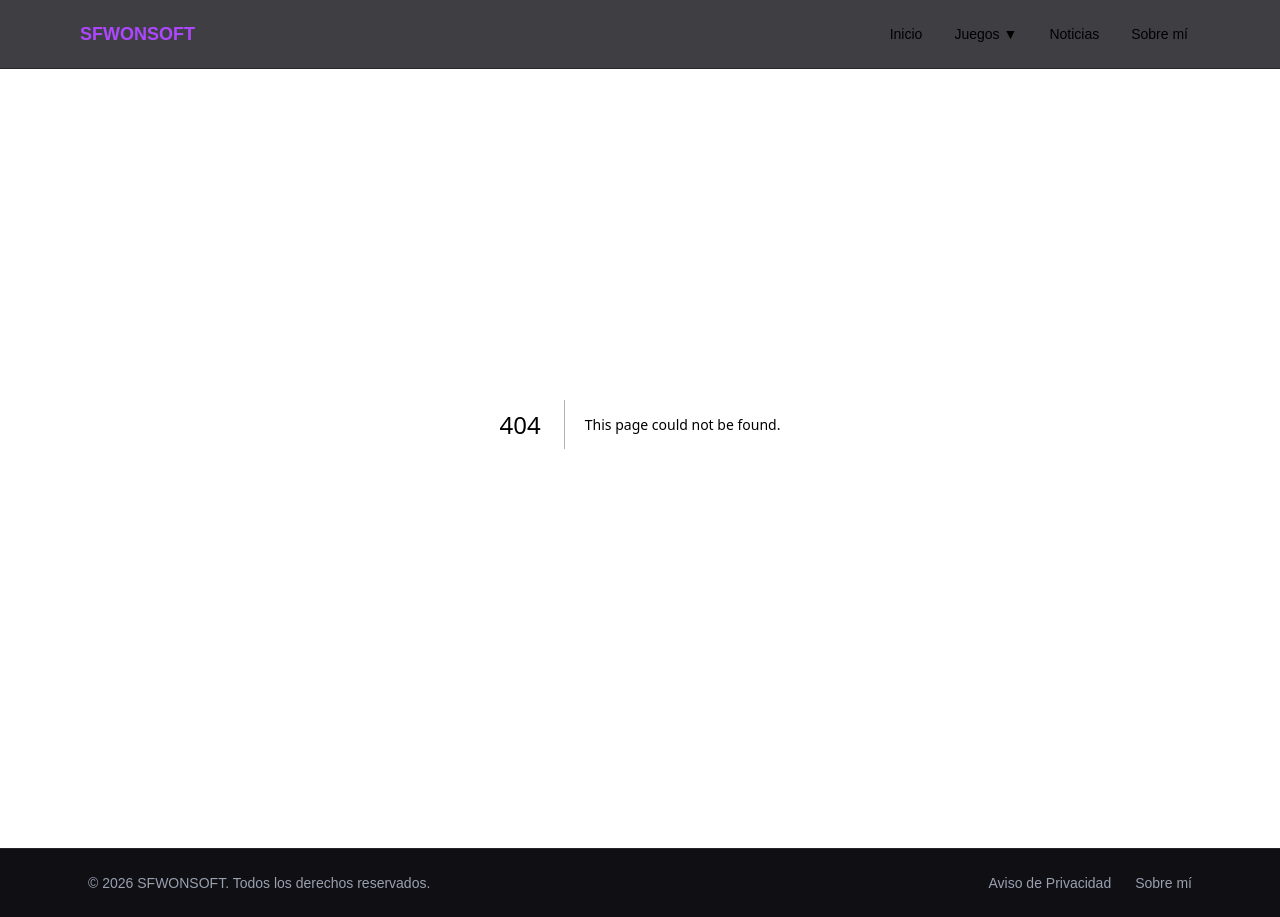
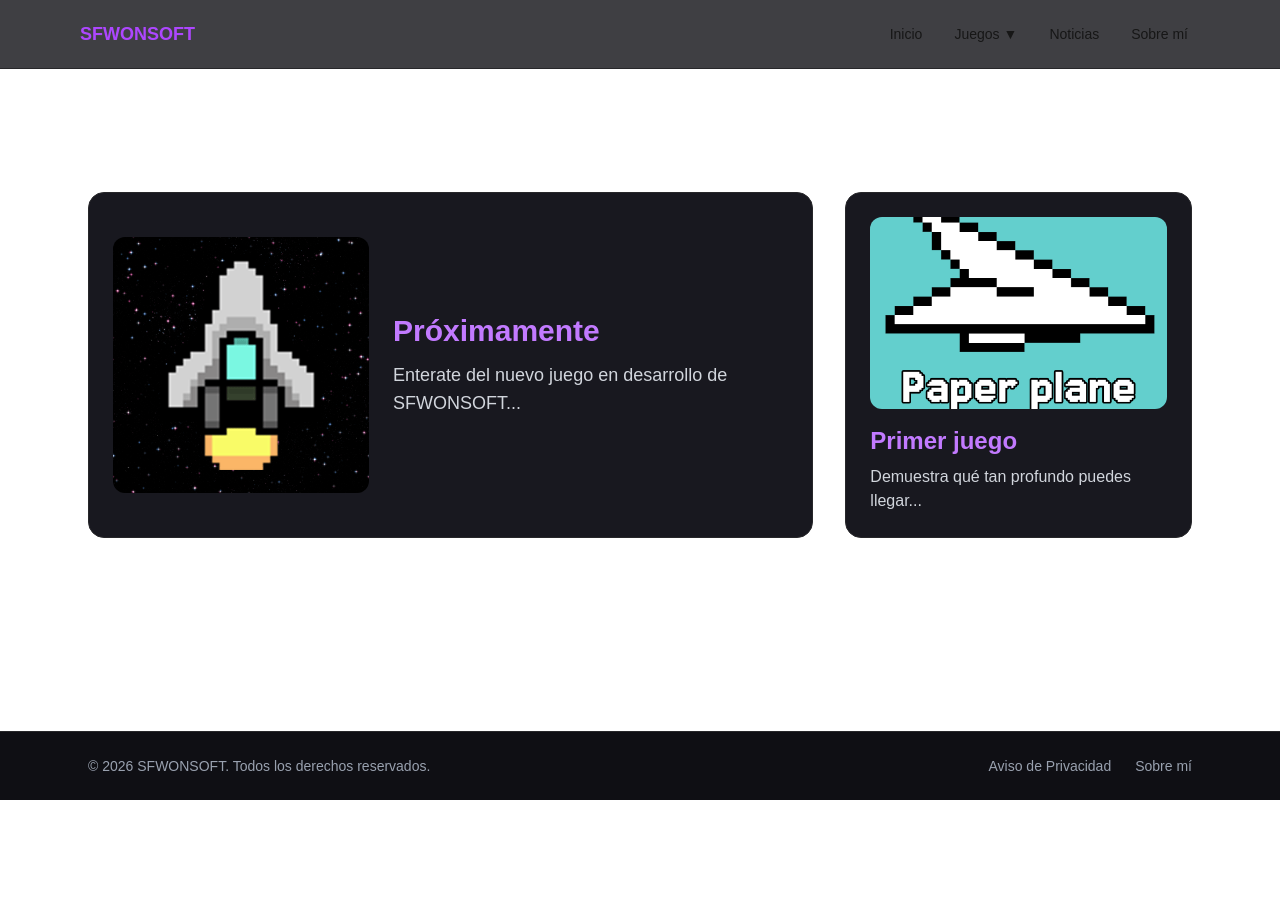
Before and after one commit to RyuZPlus/SfWinningPage, a Next.js app: page /news in a window 1280 px wide. Before the commit this address had no page. After the commit the page ends 800 px from the top, so only its background shows below. Built offline with nearby package versions, Linux system fonts and the light colour scheme.

Commit message:
Se agregó la sección about

```diff
--- a/app/about/components/aboutcta.tsx
+++ b/app/about/components/aboutcta.tsx
@@ -11,7 +11,7 @@ export default function AboutCTA() {
         href="/"
         className="inline-block bg-purple-500 hover:bg-purple-600 text-white px-8 py-3 rounded-xl font-semibold transition"
       >
-        Ver Juegos
+        Ver Noticias
       </Link>
     </section>
   );
--- a/app/components/navbar.tsx
+++ b/app/components/navbar.tsx
@@ -36,19 +36,16 @@ export default function Navbar() {
 
             <div className="absolute left-0 w-52 rounded-xl bg-[#1a1a22] border border-zinc-800 shadow-xl opacity-0 group-hover:opacity-100 invisible group-hover:visible transition-all">
               <Link href="/games/shooter" className="block px-4 py-2 hover:bg-purple-500/10 hover:text-purple-400">
-                Shooter 2D
+                Asteroid Command 9
               </Link>
               <Link href="/games/adventure" className="block px-4 py-2 hover:bg-purple-500/10 hover:text-purple-400">
-                Action Adventure
-              </Link>
-              <Link href="/games/legacy" className="block px-4 py-2 hover:bg-purple-500/10 hover:text-purple-400">
-                Proyectos Legacy
+                Paper Plane: Free Fall
               </Link>
             </div>
           </div>
 
           <Link
-            href="/blog"
+            href="/news"
             className="px-3 py-2 rounded-lg hover:bg-purple-500/10 hover:text-purple-400 transition"
           >
             Noticias
--- /dev/null
+++ b/app/news/page.tsx
@@ -0,0 +1,37 @@
+export default function News() {
+    return (
+        <section id="projects" className="mt-24 max-w-6xl mx-auto px-6">
+        <h2 className="text-4xl font-bold text-white text-center mb-8">
+          Noticias
+        </h2>
+        <div className="grid grid-cols-1 md:grid-cols-3 gap-8">
+          <div className="md:col-span-2 bg-[#18181f] rounded-2xl border border-zinc-800 p-6 hover:border-purple-500 transition flex flex-col md:flex-row gap-6 items-center">
+            <img
+              src="/games/LastNewIcon.png"
+              alt="LastNew"
+              className="rounded-xl w-full md:w-1/2 h-64 object-cover"
+            />
+
+            <div className="md:w-1/1">
+              <h3 className="text-3xl font-bold text-purple-400">
+                Próximamente
+              </h3>
+              <p className="text-gray-300 mt-3 text-lg">
+                Enterate del nuevo juego en desarrollo de SFWONSOFT...
+              </p>
+            </div>
+          </div>
+
+          <div className="md:col-span-1 bg-[#18181f] rounded-2xl border border-zinc-800 p-6 hover:border-purple-500 transition">
+            <img src="/games/SecondLastNew.png" alt="SecondLastNew" className="rounded-xl w-full h-48 object-cover" />
+            <h3 className="text-2xl font-bold text-purple-400 mt-4">
+              Primer juego
+            </h3>
+            <p className="text-gray-300 mt-2">
+              Demuestra qué tan profundo puedes llegar...
+            </p>
+          </div>
+        </div>
+      </section>
+    );
+}
```
